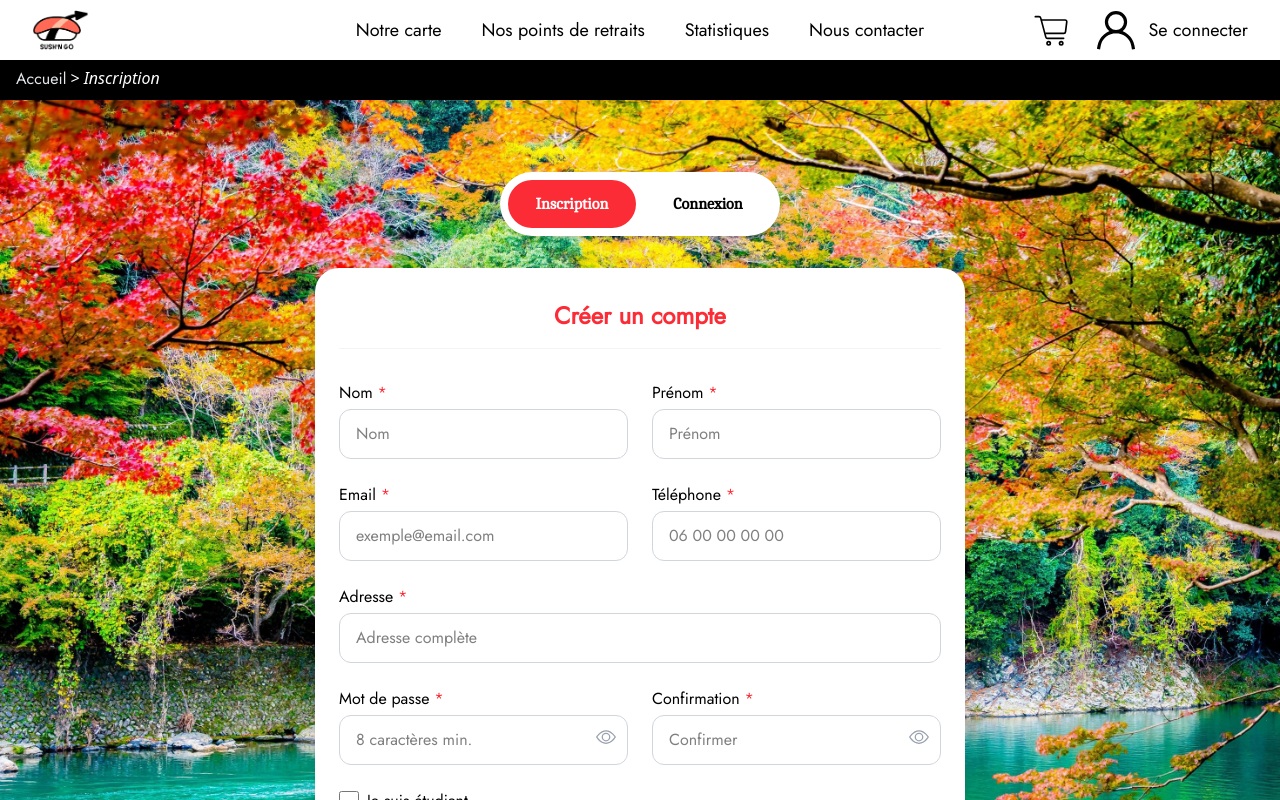
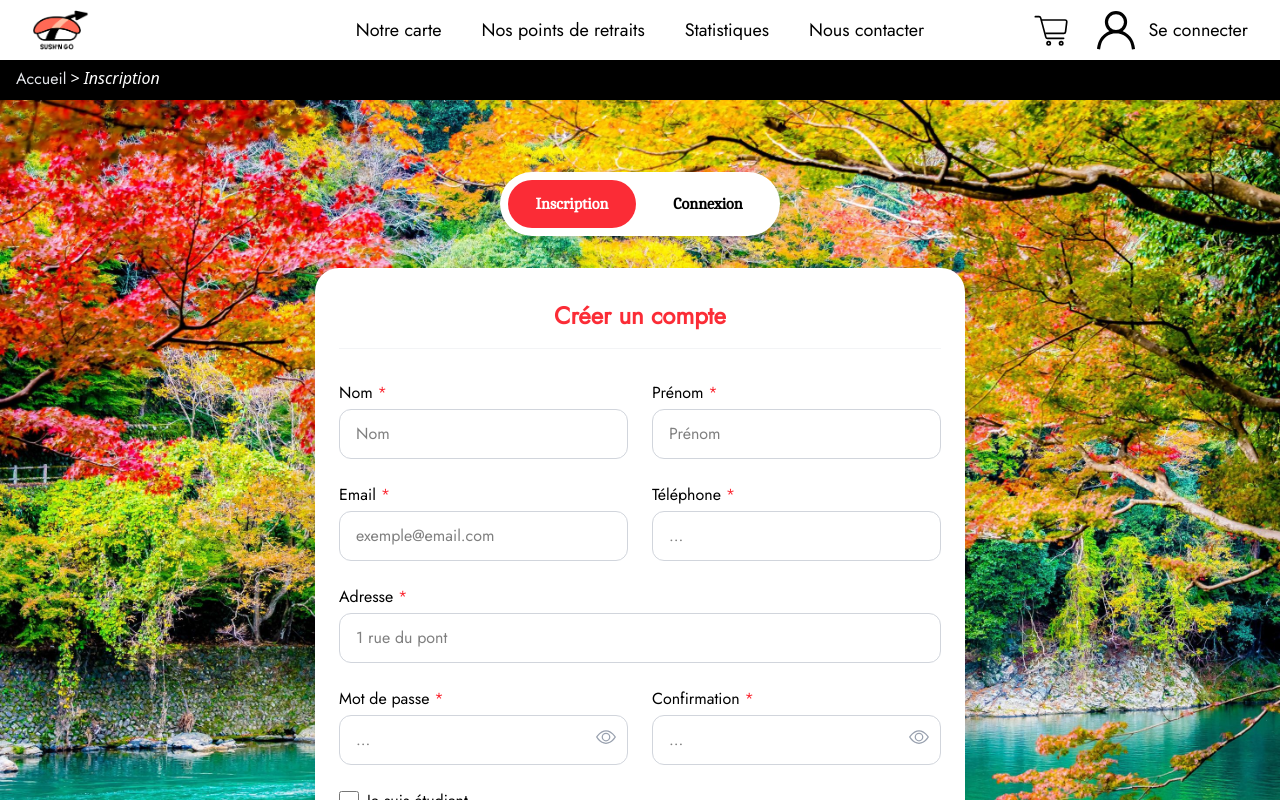
Before and after one commit to MLoks77/SAE301-303, an Angular app in the folder frontend/sushngo/: page /inscription-connexion in a window 1280 px wide. Shown: the top 800 px of the page. Built offline with nearby package versions, Linux system fonts and the light colour scheme; no server answers.

Commit message:
nettoyage inscrp connex

```diff
--- a/frontend/sushngo/src/app/components/inscconnex/inscconnex.html
+++ b/frontend/sushngo/src/app/components/inscconnex/inscconnex.html
@@ -56,36 +56,38 @@
                         <input name="nom" type="text" placeholder="Nom" [(ngModel)]="registerData.nom" required
                             class="border border-gray-300 rounded-xl py-3 px-4 focus:ring-2 focus:ring-red-500 outline-none transition-all" />
                     </div>
+                    <!-- prénom -->
                     <div class="flex flex-col">
                         <label class="mb-1 font-medium">Prénom <span class="text-red-500">*</span></label>
                         <input name="prenom" type="text" placeholder="Prénom" [(ngModel)]="registerData.prenom" required
                             class="border border-gray-300 rounded-xl py-3 px-4 focus:ring-2 focus:ring-red-500 outline-none transition-all" />
                     </div>
+                    <!-- email -->
                     <div class="flex flex-col">
                         <label class="mb-1 font-medium">Email <span class="text-red-500">*</span></label>
                         <input name="email" type="email" placeholder="exemple@email.com"
                             [(ngModel)]="registerData.email" required email
                             class="border border-gray-300 rounded-xl py-3 px-4 focus:ring-2 focus:ring-red-500 outline-none transition-all" />
                     </div>
+                    <!-- telephone -->
                     <div class="flex flex-col">
                         <label class="mb-1 font-medium">Téléphone <span class="text-red-500">*</span></label>
-                        <input name="tel" type="tel" placeholder="06 00 00 00 00" [(ngModel)]="registerData.tel"
-                            required
+                        <input name="tel" type="tel" placeholder="..." [(ngModel)]="registerData.tel" required
                             class="border border-gray-300 rounded-xl py-3 px-4 focus:ring-2 focus:ring-red-500 outline-none transition-all" />
                     </div>
+                    <!-- adresse -->
                     <div class="flex flex-col md:col-span-2">
                         <label class="mb-1 font-medium">Adresse <span class="text-red-500">*</span></label>
-                        <input name="adresse" type="text" placeholder="Adresse complète"
-                            [(ngModel)]="registerData.adresse" required
+                        <input name="adresse" type="text" placeholder="1 rue du pont" [(ngModel)]="registerData.adresse"
+                            required
                             class="border border-gray-300 rounded-xl py-3 px-4 focus:ring-2 focus:ring-red-500 outline-none transition-all" />
                     </div>
 
                     <div class="flex flex-col">
                         <label class="mb-1 font-medium">Mot de passe <span class="text-red-500">*</span></label>
                         <div class="relative">
-                            <input [type]="showMdpInscr ? 'text' : 'password'" name="password"
-                                placeholder="8 caractères min." [(ngModel)]="registerData.password" required
-                                minlength="8"
+                            <input [type]="showMdpInscr ? 'text' : 'password'" name="password" placeholder="..."
+                                [(ngModel)]="registerData.password" required minlength="8"
                                 class="border border-gray-300 rounded-xl py-3 px-4 w-full focus:ring-2 focus:ring-red-500 outline-none transition-all" />
                             <button type="button" (click)="togglePassword('mdp_inscr')"
                                 class="absolute right-3 top-3 text-gray-400 hover:text-red-500 transition-colors">
@@ -113,7 +115,7 @@
                         <label class="mb-1 font-medium">Confirmation <span class="text-red-500">*</span></label>
                         <div class="relative">
                             <input [type]="showConfirmMdp ? 'text' : 'password'" name="confirmPassword"
-                                placeholder="Confirmer" [(ngModel)]="registerData.confirmPassword" required
+                                placeholder="..." [(ngModel)]="registerData.confirmPassword" required
                                 class="border border-gray-300 rounded-xl py-3 px-4 w-full focus:ring-2 focus:ring-red-500 outline-none transition-all" />
                             <button type="button" (click)="togglePassword('confirm_mdp')"
                                 class="absolute right-3 top-3 text-gray-400 hover:text-red-500 transition-colors">
@@ -156,7 +158,7 @@
 
                 <div class="flex flex-col items-center mt-10 gap-4">
                     <button type="submit" [disabled]="!registerForm.valid || isLoading"
-                        class="cursor-pointer rounded-2xl py-4 w-56 bg-red-500 hover:bg-red-600 disabled:bg-gray-400 transition-all text-white font-bold text-lg shadow-lg hover:shadow-xl transform hover:-translate-y-1 active:translate-y-0">
+                        class="cursor-pointer rounded-2xl py-4 w-56 bg-red-500 hover:bg-red-600 disabled:bg-gray-400 transition-all text-white font-bold text-lg shadow-lg hover:shadow-xl">
                         {{ isLoading ? 'Création...' : "S'inscrire" }}
                     </button>
                     <span class="text-xs text-gray-400">* Champs obligatoires</span>
```
